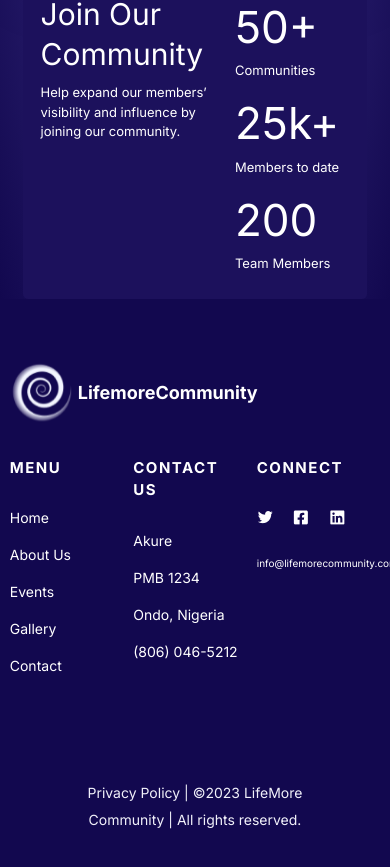
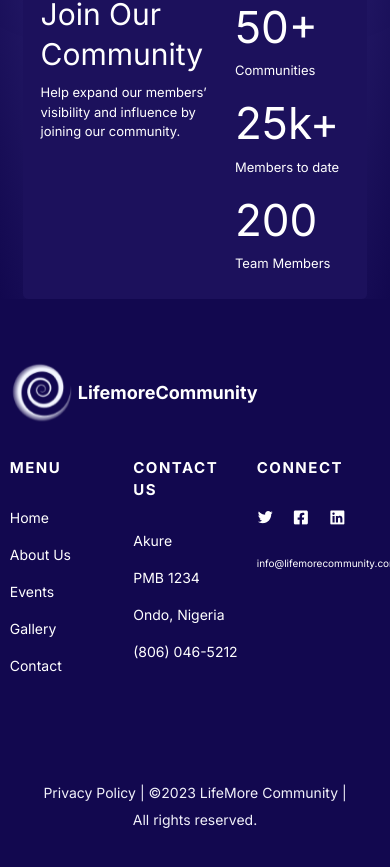
Before and after one commit to chayilDeborah/lifemore, a Next.js app: page / in a window 390 px wide. Shown: the part 5075-5942 px from the top of the page. Built offline with nearby package versions, Linux system fonts and the light colour scheme.

Commit message:
stylings fix

```diff
--- a/src/app/component/Footer.jsx
+++ b/src/app/component/Footer.jsx
@@ -43,7 +43,7 @@ const Footer = () => {
             </div>
             </div>
 
-            <div className='text-center text-[#F1F1FA] lg:w-[100%] w-[70%] mx-auto lg:mx-[0px] text-[14px] mb-[66px] leading-[27px]'>Privacy Policy | ©2023 LifeMore Community | All rights reserved.</div>
+            <div className='text-center text-[#F1F1FA] lg:w-[100%] w-[80%] mx-auto lg:mx-[0px] text-[14px] mb-[66px] leading-[27px]'>Privacy Policy | ©2023 LifeMore Community | All rights reserved.</div>
         </div>
         <div>
 
```
